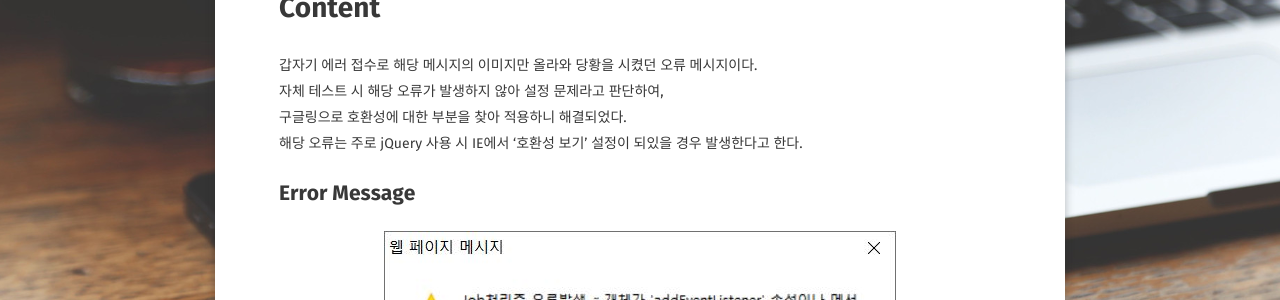
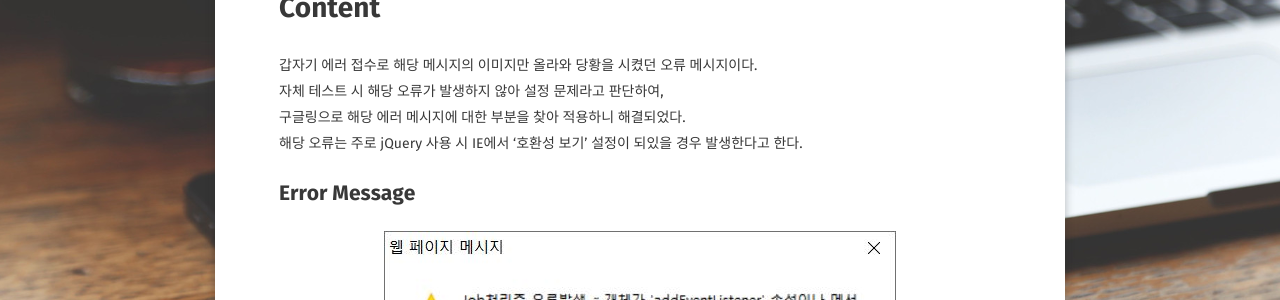
Before and after one commit to skypotato/skypotato.github.io, a Jekyll site: the page built from _posts/2020-10-13-ErrorReport.md, in a window 1280 px wide. Shown: the part 440-740 px from the top of the page. Built offline with Jekyll 4.4.1, drawn with Linux system fonts in a browser that asks for light colours; some web fonts are replaced.

Commit message:
Update 2020-10-13-ErrorReport.md

```diff
--- a/_posts/2020-10-13-ErrorReport.md
+++ b/_posts/2020-10-13-ErrorReport.md
@@ -17,7 +17,7 @@ comments: true
 # Content
 갑자기 에러 접수로 해당 메시지의 이미지만 올라와 당황을 시켰던 오류 메시지이다.<br>
 자체 테스트 시 해당 오류가 발생하지 않아 설정 문제라고 판단하여, <br>
-구글링으로 호환성에 대한 부분을 찾아 적용하니 해결되었다.<br>
+구글링으로 해당 에러 메시지에 대한 부분을 찾아 적용하니 해결되었다.<br>
 해당 오류는 주로 jQuery 사용 시 IE에서 '호환성 보기' 설정이 되있을 경우 발생한다고 한다.
 ## Error Message
 ![ErrorMessage](/assets/img/posts/2020-10-13-ErrorReport_01.JPG)<br>
```
